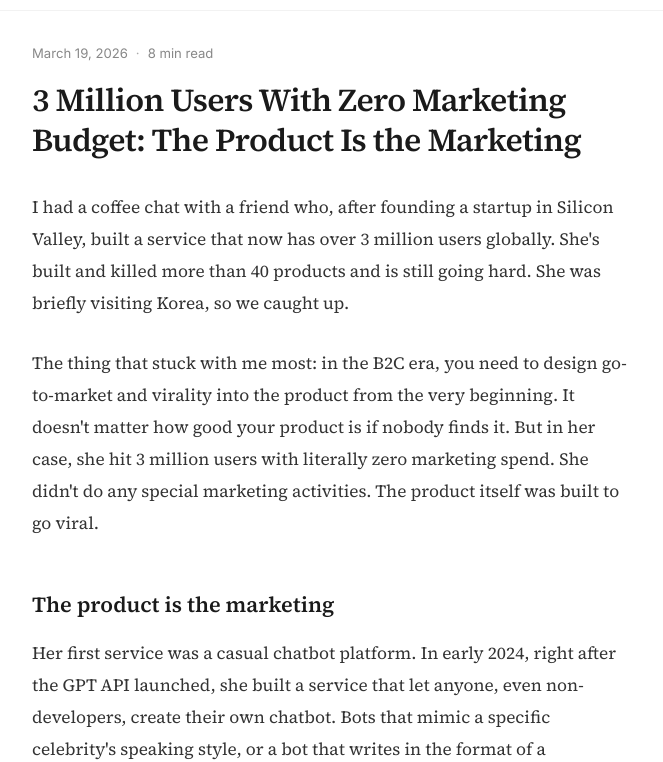
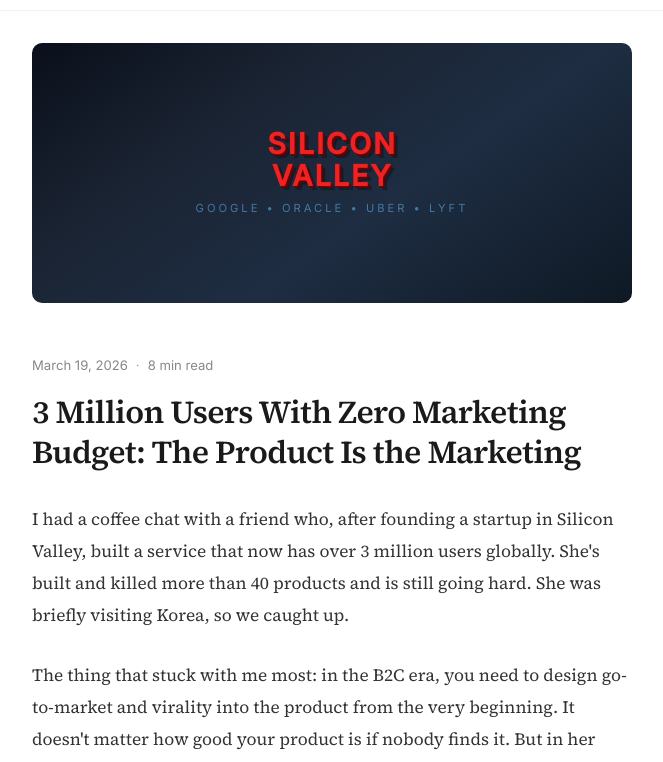
Before and after one commit to patrickhan-coder/claudeblue-blog, a plain HTML site: page posts/3-million-users-product-is-marketing.html in a window 1280 px wide. Shown: the part 46-808 px from the top of the page, without its empty margins (308-971 px from the left). Drawn offline with Linux system fonts and the light colour scheme.

Commit message:
Update 3-million-users-product-is-marketing.html with CSS thumbnails and post hero

```diff
--- a/posts/3-million-users-product-is-marketing.html
+++ b/posts/3-million-users-product-is-marketing.html
@@ -100,6 +100,13 @@
         </div>
     </nav>
 
+    <div class="post-hero">
+        <div class="feed-thumb thumb-sv">
+            <div class="feed-thumb-title">SILICON<br>VALLEY</div>
+            <div class="feed-thumb-sub">Google &bull; Oracle &bull; Uber &bull; Lyft</div>
+        </div>
+    </div>
+
     <header class="post-header">
         <div class="post-meta-top">
             <span>March 19, 2026</span>
```
